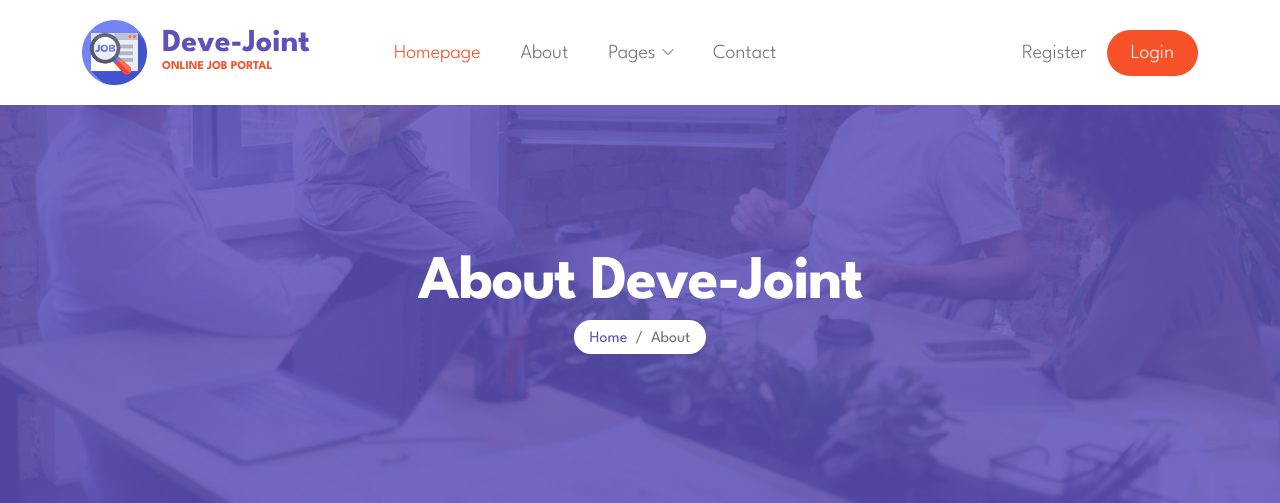
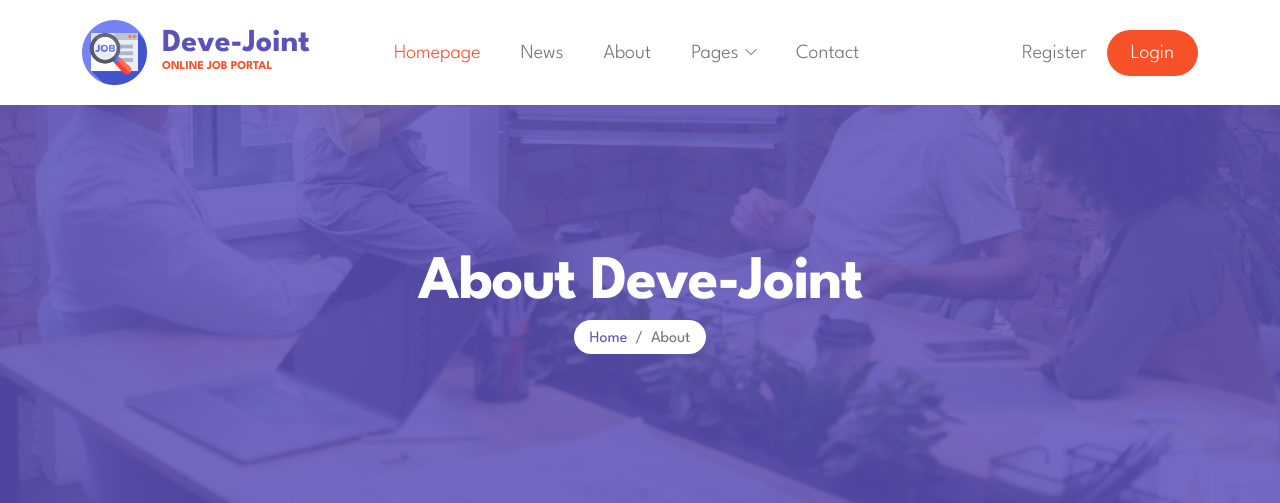
Before and after one commit to Parus-Sail/Deve-Joint, a Django app: page /main/about/ in a window 1280 px wide. Shown: the top 503 px of the page. Run offline with Django 4.2, Linux system fonts and the light colour scheme; some libraries are stand-ins or nearby versions.

Commit message:
Add news button on navbar

```diff
--- a/app/templates/includes/main_menu.html
+++ b/app/templates/includes/main_menu.html
@@ -21,6 +21,10 @@
 
         <li class="nav-item">
           <a class="nav-link active" href="{% url 'main:index' %}">Homepage</a>
+        </li>
+
+        <li class="nav-item">
+          <a class="nav-link" href="{% url 'main:news' %}">News</a>
         </li>
 
         <li class="nav-item">
```
